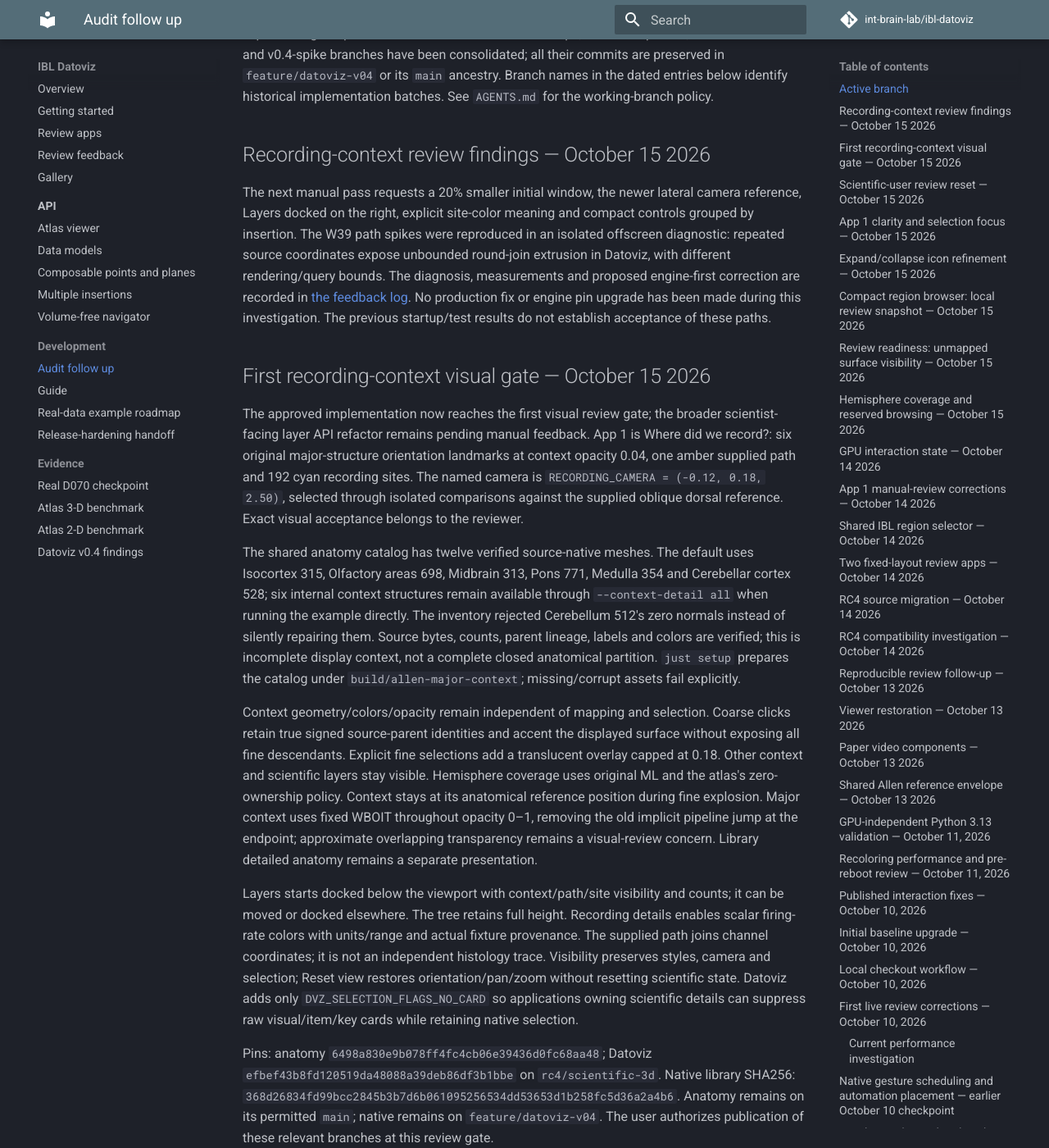
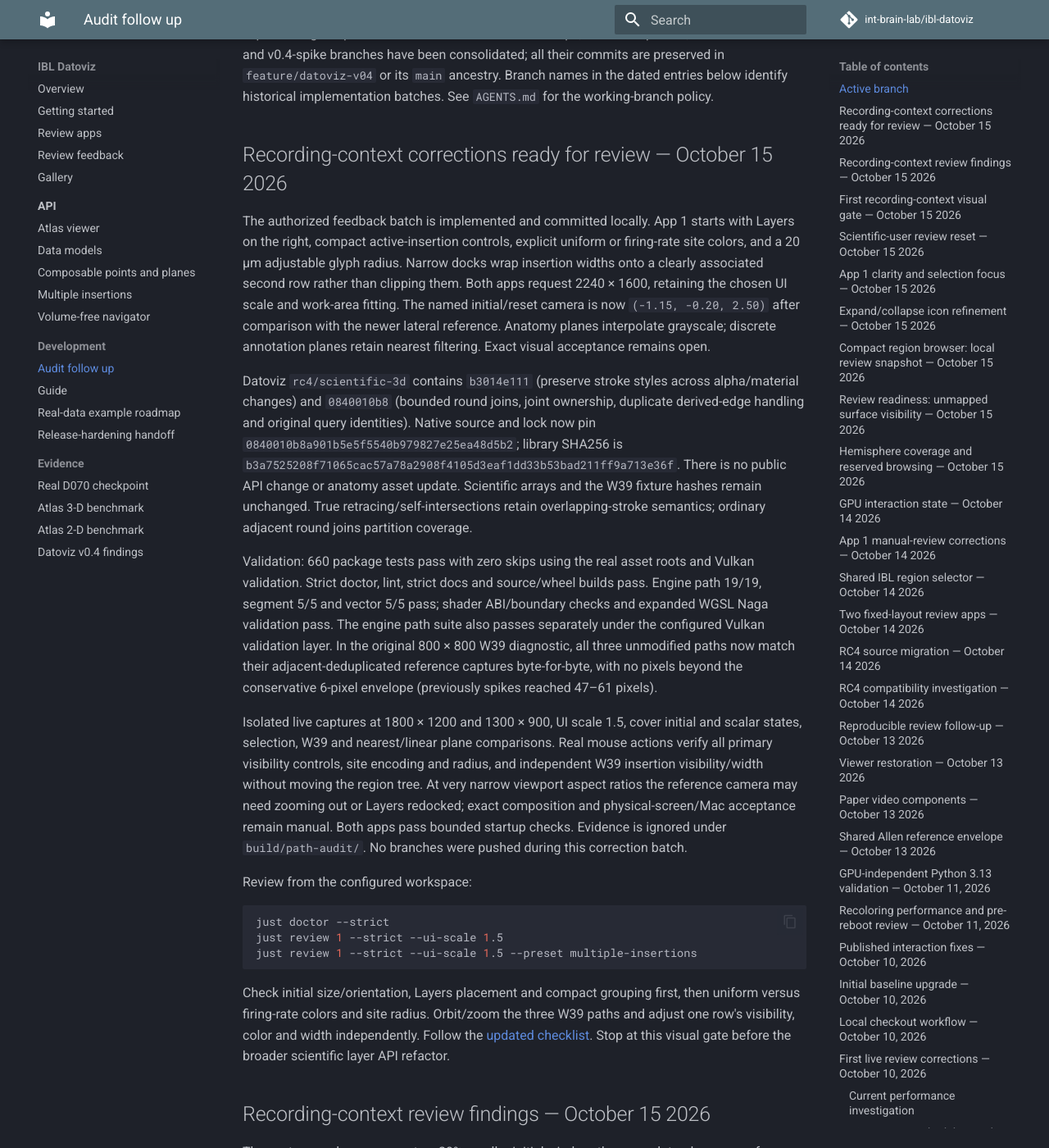
Before and after one commit to int-brain-lab/ibl-datoviz, an MkDocs documentation site: the page built from docs/NEXT_STEPS.md, in a window 1280 px wide and 1400 px high, scrolled down 228 px. Shown: the whole window at 82% size. Built offline with MkDocs 1.6.1 and Material for MkDocs 9.7.7, drawn with Linux system fonts in a browser that asks for light colours; comment, search, counter and statistics services are not loaded.

Commit message:
docs: record verified recording review corrections and commands

````diff
--- a/docs/NEXT_STEPS.md
+++ b/docs/NEXT_STEPS.md
@@ -9,6 +9,58 @@ all their commits are preserved in `feature/datoviz-v04` or its `main` ancestry.
 Branch names in the dated entries below identify historical implementation batches.
 See `AGENTS.md` for the working-branch policy.
 
+## Recording-context corrections ready for review — October 15 2026
+
+The authorized feedback batch is implemented and committed locally. App 1 starts
+with Layers on the right, compact active-insertion controls, explicit uniform or
+firing-rate site colors, and a 20 µm adjustable glyph radius. Narrow docks wrap
+insertion widths onto a clearly associated second row rather than clipping them.
+Both apps request 2240 × 1600, retaining the chosen UI scale and work-area fitting.
+The named initial/reset camera is now `(-1.15, -0.20, 2.50)` after comparison with
+the newer lateral reference. Anatomy planes interpolate grayscale; discrete
+annotation planes retain nearest filtering. Exact visual acceptance remains open.
+
+Datoviz `rc4/scientific-3d` contains `b3014e111` (preserve stroke styles across
+alpha/material changes) and `0840010b8` (bounded round joins, joint ownership,
+duplicate derived-edge handling and original query identities). Native source and
+lock now pin `0840010b8a901b5e5f5540b979827e25ea48d5b2`; library SHA256 is
+`b3a7525208f71065cac57a78a2908f4105d3eaf1dd33b53bad211ff9a713e36f`.
+There is no public API change or anatomy asset update. Scientific arrays and
+the W39 fixture hashes remain unchanged. True retracing/self-intersections retain
+overlapping-stroke semantics; ordinary adjacent round joins partition coverage.
+
+Validation: 660 package tests pass with zero skips using the real asset roots and
+Vulkan validation. Strict doctor, lint, strict docs and source/wheel builds pass.
+Engine path 19/19, segment 5/5 and vector 5/5 pass; shader ABI/boundary checks and
+expanded WGSL Naga validation pass. The engine path suite also passes separately
+under the configured Vulkan validation layer. In the original 800 × 800 W39
+diagnostic, all three unmodified paths now match their adjacent-deduplicated
+reference captures byte-for-byte, with no pixels beyond the conservative 6-pixel
+envelope (previously spikes reached 47–61 pixels).
+
+Isolated live captures at 1800 × 1200 and 1300 × 900, UI scale 1.5, cover initial
+and scalar states, selection, W39 and nearest/linear plane comparisons. Real
+mouse actions verify all primary visibility controls, site encoding and radius,
+and independent W39 insertion visibility/width without moving the region tree.
+At very narrow viewport aspect ratios the reference camera may need zooming out
+or Layers redocked; exact composition and physical-screen/Mac acceptance remain
+manual. Both apps pass bounded startup checks. Evidence is ignored under
+`build/path-audit/`. No branches were pushed during this correction batch.
+
+Review from the configured workspace:
+
+```bash
+just doctor --strict
+just review 1 --strict --ui-scale 1.5
+just review 1 --strict --ui-scale 1.5 --preset multiple-insertions
+```
+
+Check initial size/orientation, Layers placement and compact grouping first, then
+uniform versus firing-rate colors and site radius. Orbit/zoom the three W39 paths
+and adjust one row's visibility, color and width independently. Follow the
+[updated checklist](review-apps.md#app-1-where-did-we-record). Stop at this visual
+gate before the broader scientific layer API refactor.
+
 ## Recording-context review findings — October 15 2026
 
 The next manual pass requests a 20% smaller initial window, the newer lateral
@@ -17,7 +69,7 @@ compact controls grouped by insertion. The W39 path spikes were reproduced in
 an isolated offscreen diagnostic: repeated source coordinates expose unbounded
 round-join extrusion in Datoviz, with different rendering/query bounds. The
 diagnosis, measurements and proposed engine-first correction are recorded in
-[the feedback log](REVIEW_FEEDBACK.md#recording-context-follow-up--october-15-2026).
+[the feedback log](REVIEW_FEEDBACK.md#recording-context-follow-up-october-15-2026).
 No production fix or engine pin upgrade has been made during this investigation.
 The previous startup/test results do not establish acceptance of these paths.
 
````
Also changed, not shown: docs/REVIEW_FEEDBACK.md (+29 -7 lines), docs/review-apps.md (+3 -3 lines).
